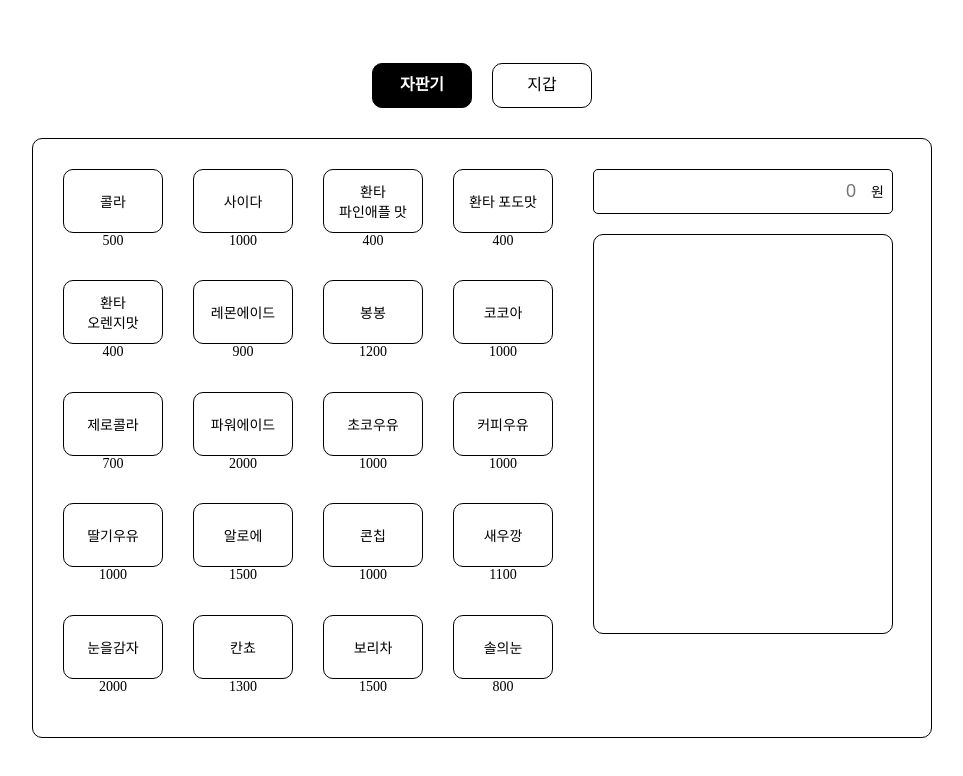
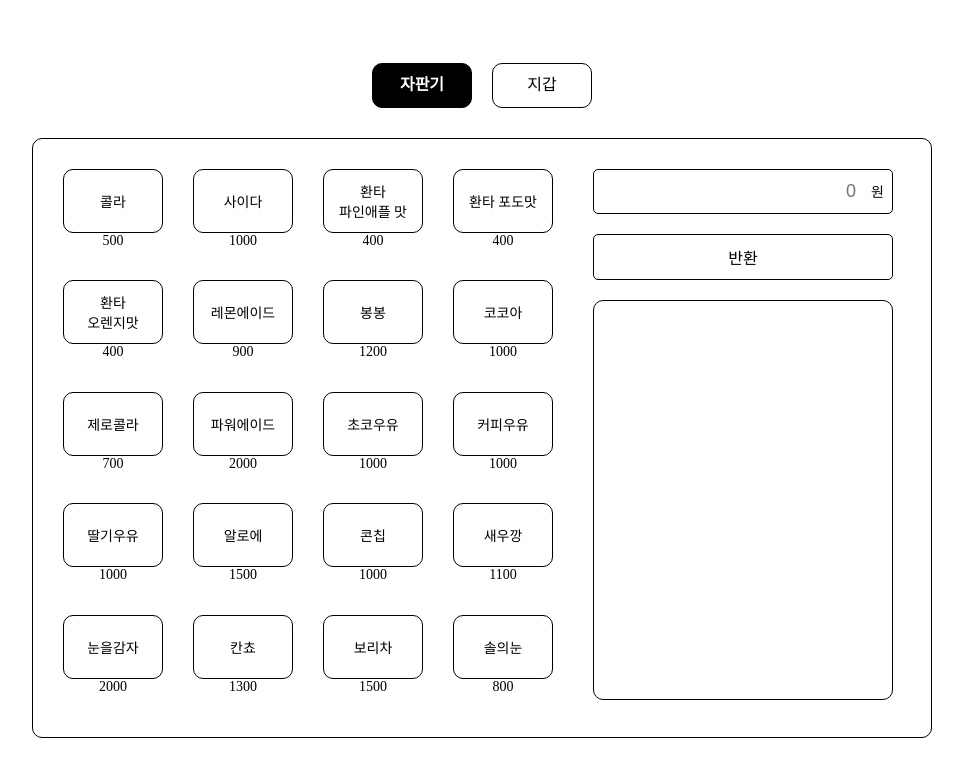
Before and after one commit to codesquad-members-2022/fe-vm, a React (Create React App) app: page /vm in a window 1280 px wide. Shown: the top 776 px of the page, without its empty margins (158-1121 px from the left). Built offline with nearby package versions, Linux system fonts and the light colour scheme.

Commit message:
feat: 자판기에 반환 버튼 추가

```diff
--- a/src/components/product/Product.style.js
+++ b/src/components/product/Product.style.js
@@ -14,6 +14,7 @@ const ProductContainer = styled.li`
     display: flex;
     flex-direction: column;
     align-items: center;
+    cursor: pointer;
 `;
 
 const ProductNameWrapper = styled(RoundBorder)`
--- a/src/routes/vendingMachine/VendingMachine.jsx
+++ b/src/routes/vendingMachine/VendingMachine.jsx
@@ -4,7 +4,8 @@ import Products from "../../components/product/Products";
 import RecordBoard from "../../components/recordBoard/RecordBoard";
 import {
     VendingMachineContainer,
-    UserInputInformationContainer,
+    UserInterfaceContainer,
+    ChangesButton,
 } from "./VendingMachine.style";
 
 function VendingMachine() {
@@ -20,15 +21,16 @@ function VendingMachine() {
     return (
         <VendingMachineContainer>
             <Products moneyInVendingMachine={moneyInVendingMachine} />
-            <UserInputInformationContainer>
+            <UserInterfaceContainer>
                 <MoneySlot
                     addRecord={addRecord}
                     wallet={wallet}
                     updateWallet={updateWallet}
                     putMoneyIntoVendingMachine={putMoneyIntoVendingMachine}
                 />
+                <ChangesButton>반환</ChangesButton>
                 <RecordBoard record={record} />
-            </UserInputInformationContainer>
+            </UserInterfaceContainer>
         </VendingMachineContainer>
     );
 }
--- a/src/routes/vendingMachine/VendingMachine.style.js
+++ b/src/routes/vendingMachine/VendingMachine.style.js
@@ -9,10 +9,19 @@ const VendingMachineContainer = styled(RoundBorder)`
     gap: 30px;
 `;
 
-const UserInputInformationContainer = styled.div`
+const UserInterfaceContainer = styled.div`
     display: flex;
     flex-direction: column;
     gap: 20px;
 `;
 
-export { VendingMachineContainer, UserInputInformationContainer };
+const ChangesButton = styled.button`
+    width: 300px;
+    font-size: 1.6rem;
+    padding: 10px;
+    border: 1px solid black;
+    border-radius: 5px;
+    cursor: pointer;
+`;
+
+export { VendingMachineContainer, UserInterfaceContainer, ChangesButton };
```
